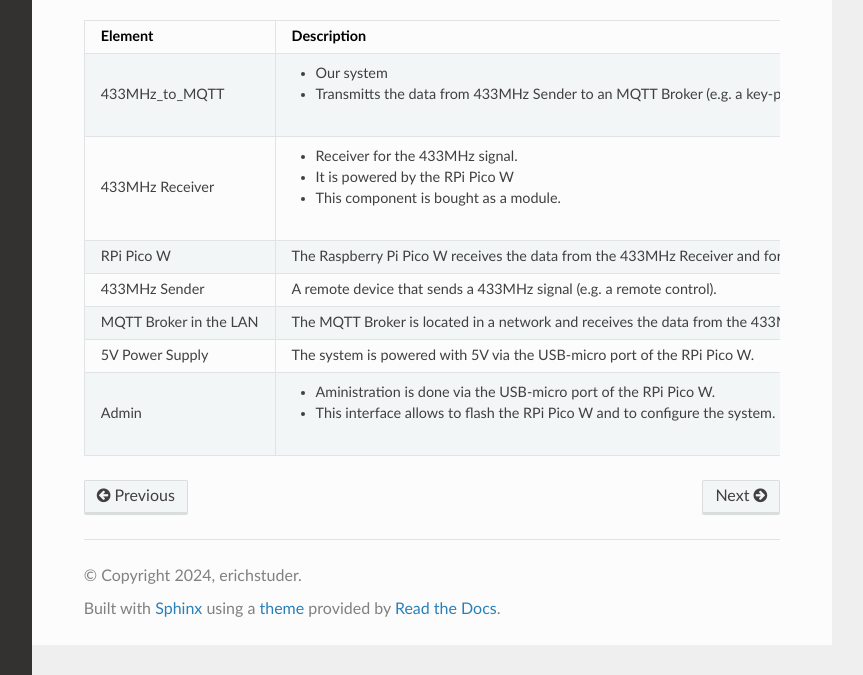
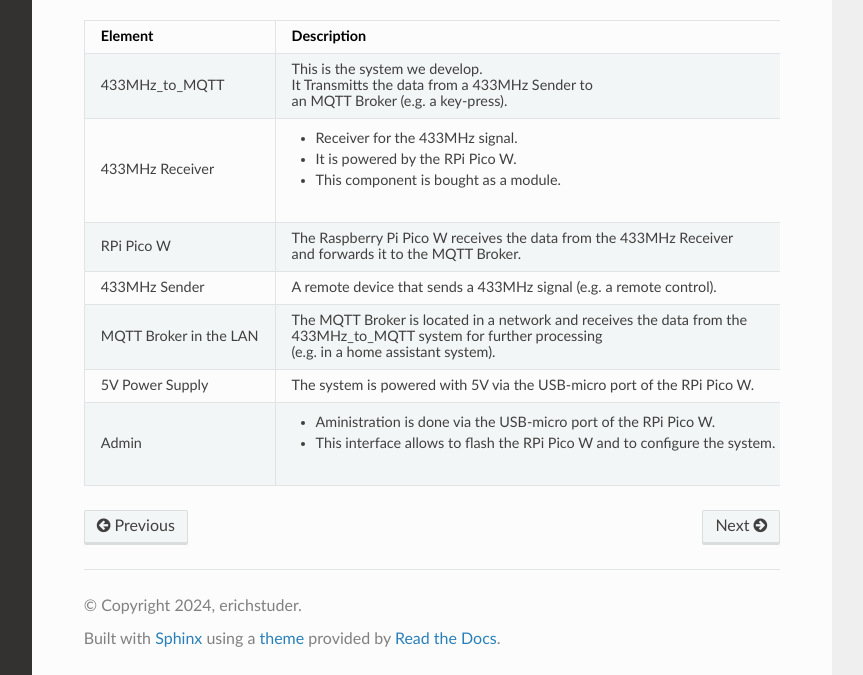
Before and after one commit to erichstuder/433MHz_to_MQTT, a Sphinx documentation site: the page built from doc/source/doc.rst, in a window 1280 px wide and 987 px high, cut to the strip 312-987 px from the top of the window. Shown: the whole strip, without its empty margins (268-1131 px from the left). Built offline with Sphinx 7.4.7 and the Read the Docs theme 3.1.0, drawn with Linux system fonts in a browser that asks for light colours; pages that are not in the unit, such as notebooks, are missing from menus.

Commit message:
optimize formatting

```diff
--- a/doc/source/doc.rst
+++ b/doc/source/doc.rst
@@ -10,22 +10,37 @@
 
    * - Element
      - Description
+
    * - 433MHz_to_MQTT
-     - - Our system
-       - Transmitts the data from 433MHz Sender to an MQTT Broker (e.g. a key-press)
+     - This is the system we develop.
+
+       It Transmitts the data from a 433MHz Sender to
+
+       an MQTT Broker (e.g. a key-press).
+
    * - 433MHz Receiver
      - - Receiver for the 433MHz signal.
-       - It is powered by the RPi Pico W
+       - It is powered by the RPi Pico W.
        - This component is bought as a module.
+
    * - RPi Pico W
-     - The Raspberry Pi Pico W receives the data from the 433MHz Receiver and forwards it to the MQTT Broker.
+     - The Raspberry Pi Pico W receives the data from the 433MHz Receiver
+
+       and forwards it to the MQTT Broker.
+
    * - 433MHz Sender
      - A remote device that sends a 433MHz signal (e.g. a remote control).
+
    * - MQTT Broker in the LAN
-     - The MQTT Broker is located in a network and receives the data from the 433MHz_to_MQTT system for further processing
+     - The MQTT Broker is located in a network and receives the data from the
+
+       433MHz_to_MQTT system for further processing
+
        (e.g. in a home assistant system).
+
    * - 5V Power Supply
      - The system is powered with 5V via the USB-micro port of the RPi Pico W.
+
    * - Admin
      - - Aministration is done via the USB-micro port of the RPi Pico W.
        - This interface allows to flash the RPi Pico W and to configure the system.
```
